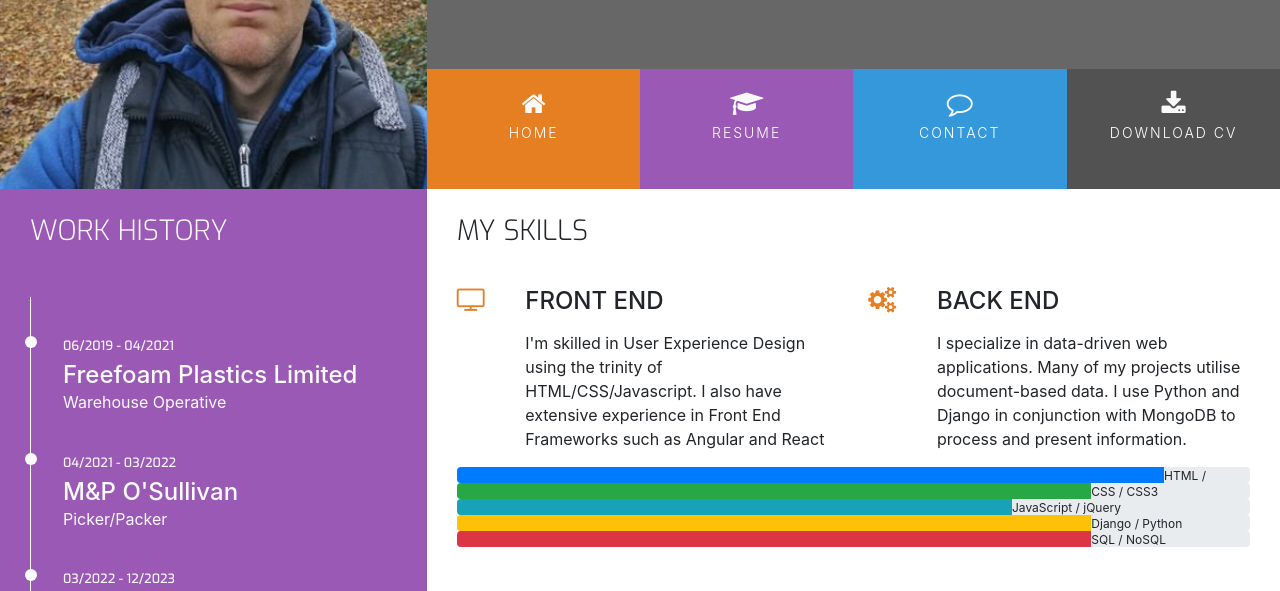
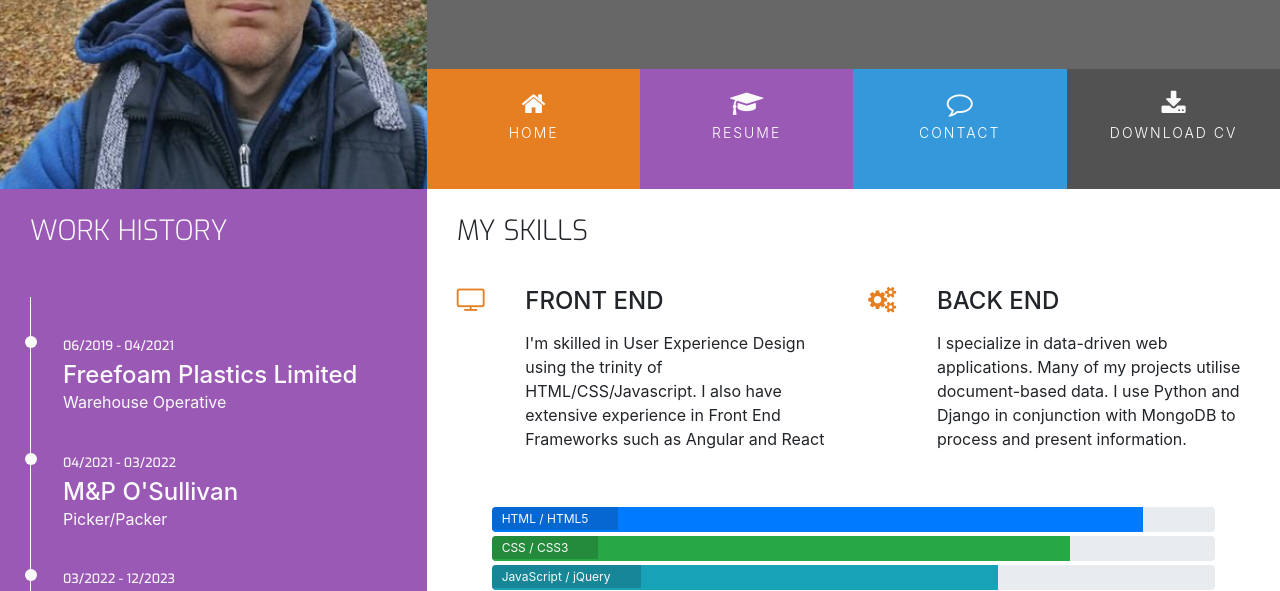
Before and after one commit to JosephOConnell/Resume, a plain HTML site: page resume.html in a window 1280 px wide. Shown: the part 180-771 px from the top of the page. Drawn offline with nearby package versions, Linux system fonts and the light colour scheme.

Commit message:
skills css

```diff
--- a/assets/css/style.css
+++ b/assets/css/style.css
@@ -291,6 +291,27 @@ footer {
     width: 60%;
 }
 
+/* ----------------------------------------Skills */
+
+.progress {
+    position: relative;
+    height: 25px;
+    margin-bottom: 4px;
+}
+
+.progress-type {
+    position: absolute;
+    left: 0px;
+    font-weight: 400;
+    padding: 3px 30px 2px 10px;
+    color: #fafafa;
+    background-color: rgba(25, 25, 25, 0.2);
+}
+
+.progress-section {
+    margin: 40px 20px;
+}
+
 /* ----------------------------------------Work History */
 
 .history-heading {
```
